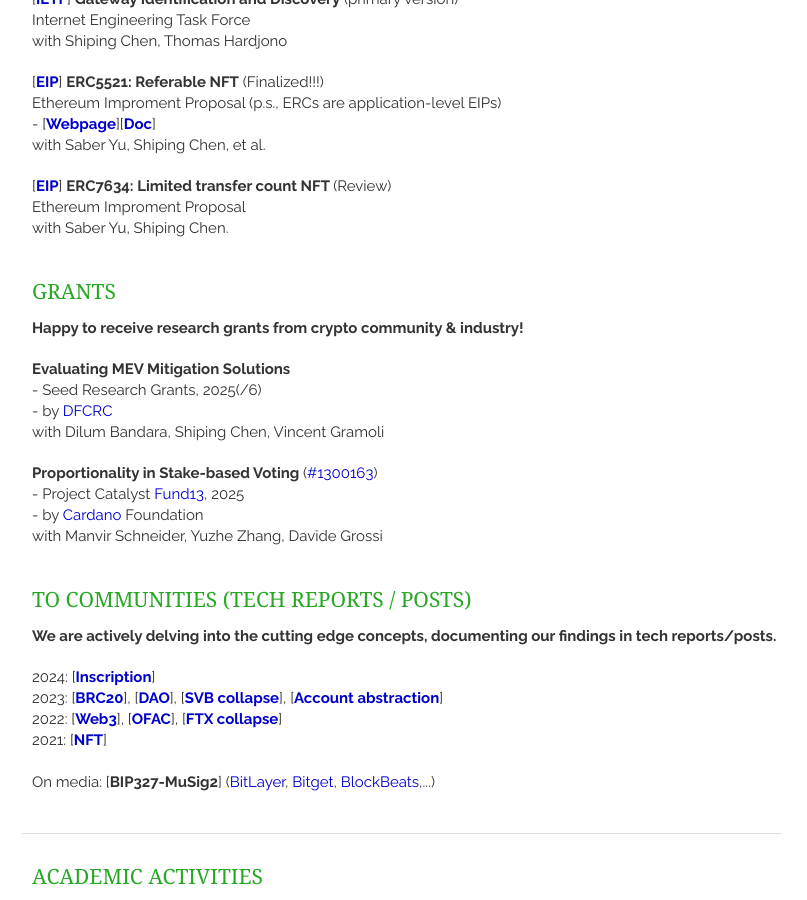
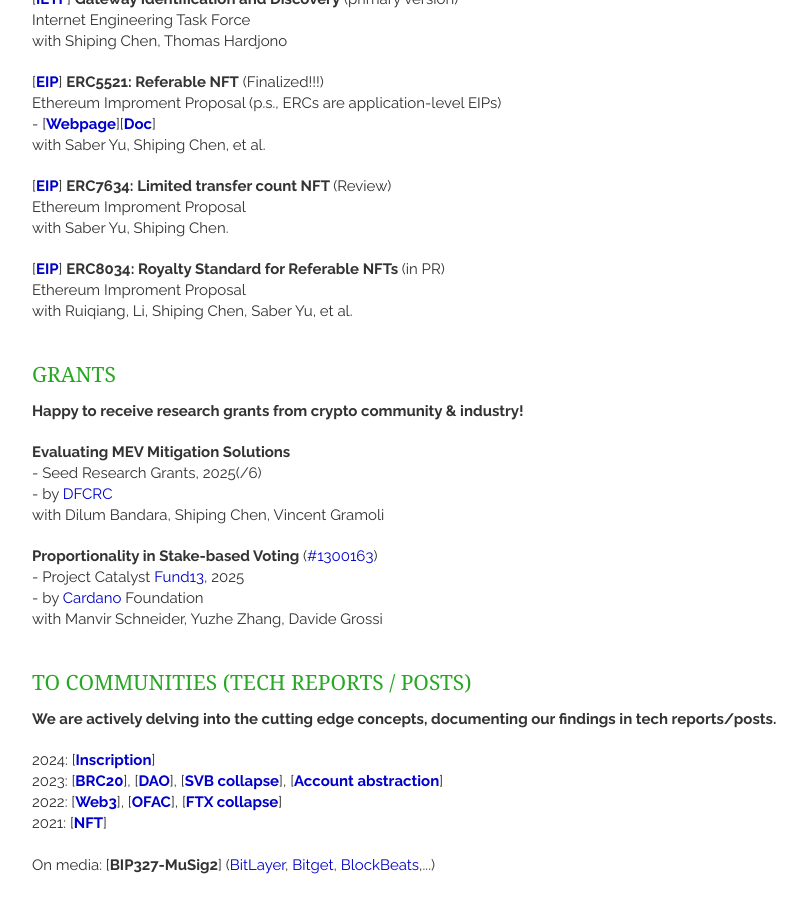
Before and after one commit to qinwang-git/qinwang-git.github.io, a Jekyll site: the page built from index.html, in a window 1280 px wide and 900 px high, scrolled down 3335 px. Shown: the whole window, without its empty margins (328-1135 px from the left). Built offline with Jekyll 4.4.1, drawn with Linux system fonts in a browser that asks for light colours; nearby versions of some CDN libraries; a script that is not in the unit is left out; the list of posts is cut into pages by our own code.

Commit message:
Add EIP 8034 article to community page

```diff
--- a/_includes/community.html
+++ b/_includes/community.html
@@ -59,6 +59,15 @@
               <strong> ERC7634: Limited transfer count NFT </strong>  (Review)
             <br> Ethereum Improment Proposal
             <br> with Saber Yu, Shiping Chen.
+        </header>
+    </article>
+
+       <article>
+        <header>
+            [<strong><a href = "https://eips.ethereum.org/EIPS/eip-8034" target="_blank">EIP</a></strong>]
+              <strong> ERC8034: Royalty Standard for Referable NFTs </strong>  (in PR)
+            <br> Ethereum Improment Proposal
+            <br> with Ruiqiang, Li,  Shiping Chen, Saber Yu, et al.
         </header>
     </article>
 
```
